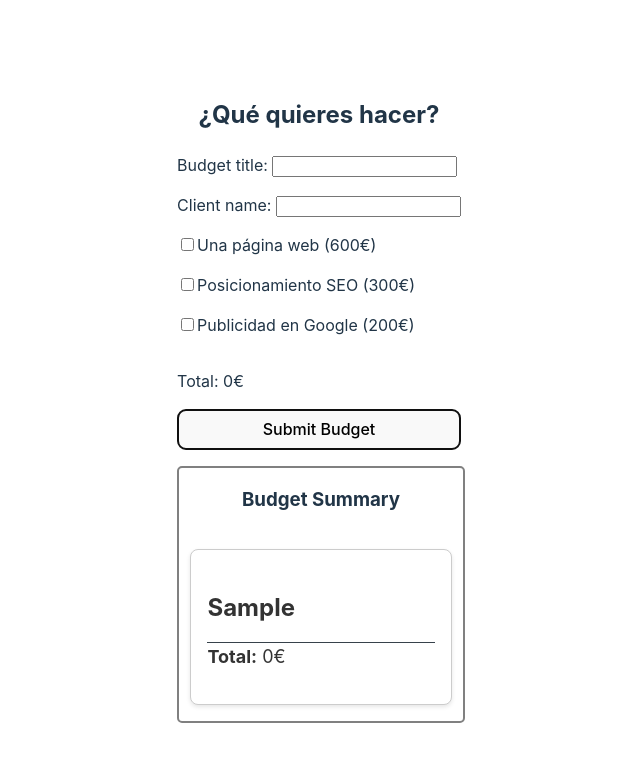
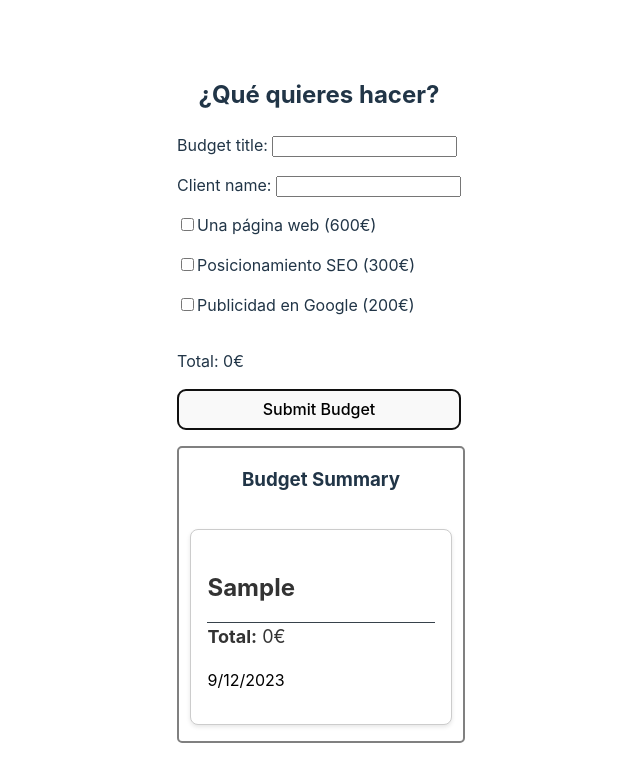
Before and after one commit to 0xNordian/sprint7, a React (Vite) app: page /budget in a window 1280 px wide. Both pictures are taken after typing "Sample", "Sample" into the empty fields and a click on the button "Submit Budget". Shown: the top 782 px of the page, without its empty margins (321-961 px from the left). Built offline with nearby package versions, Linux system fonts and the light colour scheme.

Commit message:
date added to the card and formatted

```diff
--- a/src/App.css
+++ b/src/App.css
@@ -172,3 +172,7 @@ input[type="number"] {
   background-color: rgba(0, 0, 0, 0.5); /* Adjust the background color and opacity as needed */
   z-index: 1;
 }
+
+.date{
+  color: #000
+}
--- a/src/components/Budget.tsx
+++ b/src/components/Budget.tsx
@@ -10,7 +10,7 @@ const Budget = () => {
     const budgetLength = budget.length;
 
     useEffect(() => {
-        if(subTotal) {
+        if (subTotal) {
             setIsBudgetSubmitted(false)
         }
     }, [subTotal])
@@ -81,6 +81,7 @@ const Budget = () => {
                                 }
                                 <p><strong>Total:</strong> {item[Object.keys(item)[0]].budgetElement}€</p>
                             </ul>
+                            <p className="date">{item[Object.keys(item)[0]].date}</p>
                         </div>
                     ))}
                 </div>
--- a/src/hooks/useTotalHandler.ts
+++ b/src/hooks/useTotalHandler.ts
@@ -55,7 +55,7 @@ const useTotalHandler = () => {
             return { ...prev, [spec]: qty };
         });
     };
-// console.log("budget: ", budget);
+console.log("budget: ", budget);
     const budgetHandler = (title: string, clientName: string) => {
         const date = new Date().toLocaleDateString();
         const budgetTotal = total + webCalc;
```
